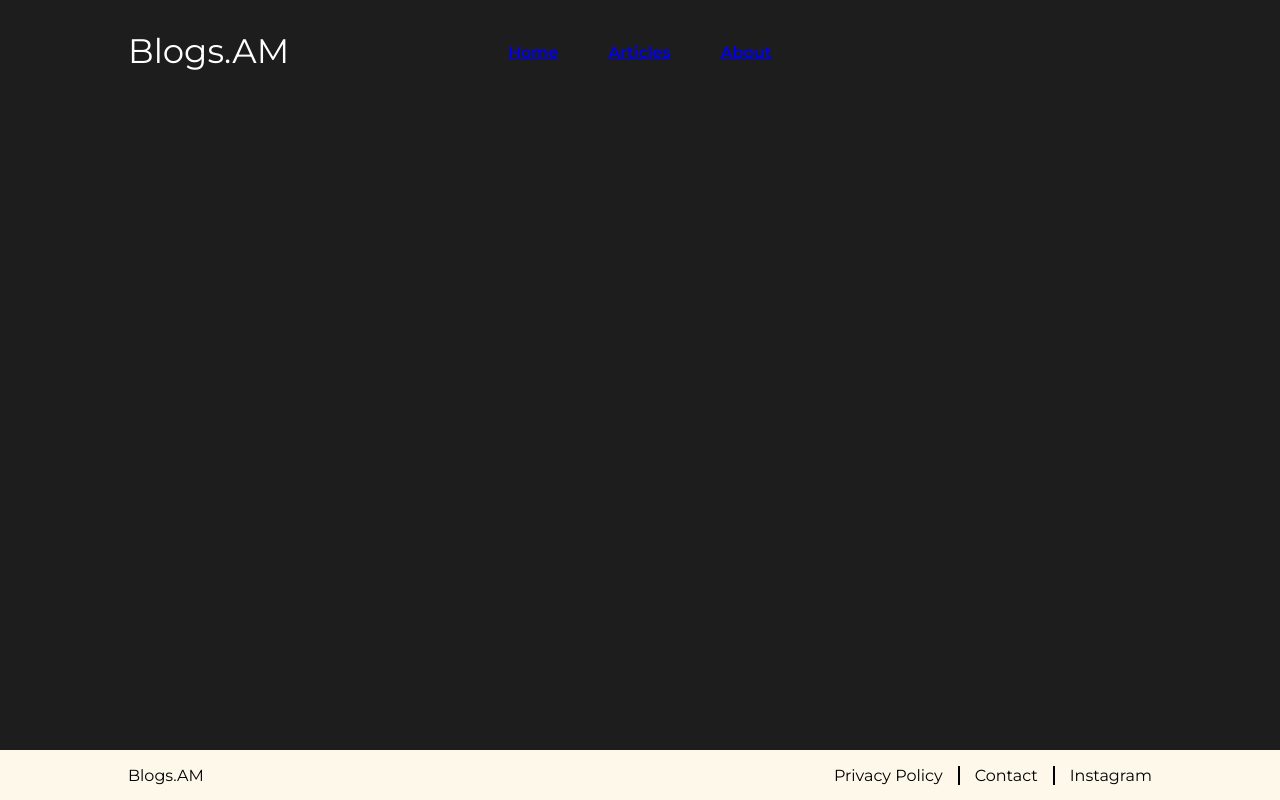
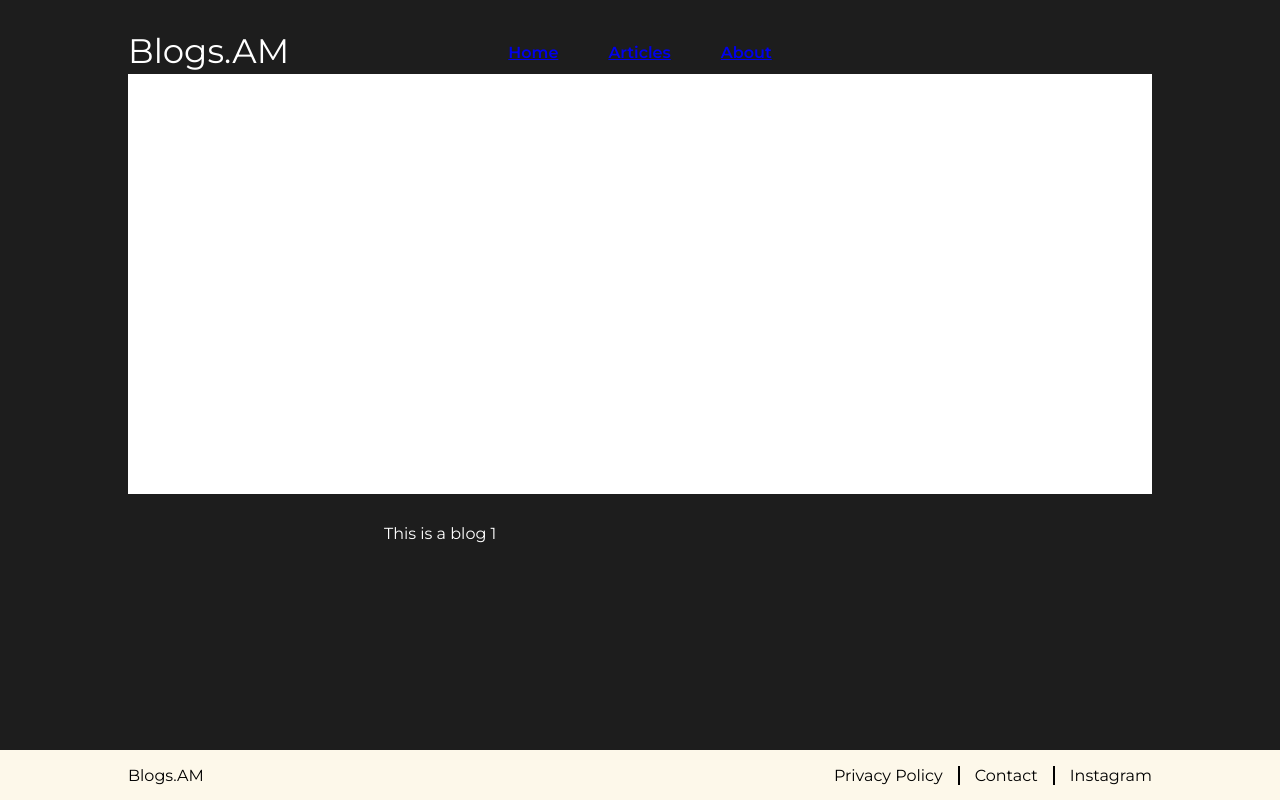
Before and after one commit to samuel-yeebiyo/blog, a React (Create React App) app: page /articles/sample in a window 1280 px wide. Built offline with nearby package versions, Linux system fonts and the light colour scheme; no server answers.

Commit message:
Started developing server separately, added the post component to retreive markdown text from the server and added ShowDown to convert to html text, then markdown-to-jsx to convert that to, of course, jsx

```diff
--- a/package.json
+++ b/package.json
@@ -6,10 +6,12 @@
     "@testing-library/jest-dom": "^5.14.1",
     "@testing-library/react": "^11.2.7",
     "@testing-library/user-event": "^12.8.3",
+    "markdown-to-jsx": "^7.1.3",
     "react": "^17.0.2",
     "react-dom": "^17.0.2",
     "react-router-dom": "^5.3.0",
     "react-scripts": "4.0.3",
+    "showdown": "^1.9.1",
     "web-vitals": "^1.1.2"
   },
   "scripts": {
--- a/public/index.html
+++ b/public/index.html
@@ -5,7 +5,6 @@
     <link rel="icon" href="%PUBLIC_URL%/favicon.ico" />
     <meta name="viewport" content="width=device-width, initial-scale=1" />
     <meta name="theme-color" content="#000000" />
-    <link rel="apple-touch-icon" href="%PUBLIC_URL%/logo192.png" />
     <link rel="manifest" href="%PUBLIC_URL%/manifest.json" />
     <title>React App</title>
   </head>
--- a/src/App.js
+++ b/src/App.js
@@ -1,6 +1,7 @@
 import Nav from './components/resusable/Nav';
-import Home from './components/Home'
-import Articles from './components/Articles'
+import Home from './components/Home';
+import Articles from './components/Articles';
+import Post from './components/resusable/Post'
 import Footer from './components/resusable/Footer';
 
 import {Route} from 'react-router-dom'
@@ -14,6 +15,7 @@ function App() {
       <div className="main-container">
         <Route path="/" exact component={()=> <Home/>}/>
         <Route path="/articles" exact component={()=> <Articles/>}/>
+        <Route path="/articles/sample" exact component={()=> <Post/>}/>
       </div>
       <Footer/>
     </div>
--- /dev/null
+++ b/src/components/resusable/Post.js
@@ -0,0 +1,48 @@
+import { useEffect, useState} from 'react'
+
+import '../../css/post.css'
+import Showdown from 'showdown'
+import MarkDown from 'markdown-to-jsx'
+
+const Blog = () => {
+
+
+    const [content, setContent] = useState('');
+
+    useEffect(()=>{
+
+        async function fetchPost(){
+            await fetch('http://localhost:8080/get').then( async (res)=> {
+
+            let data = await res.text()
+            console.log("Fetched: ", data)
+
+            let converter = new Showdown.Converter();
+            converter.setOption('simpleLineBreaks', true)
+            let html = converter.makeHtml(data);
+
+            console.log("Converted: ",html)
+
+            setContent(html)
+
+            }).catch(err => console.log(err))
+        }
+
+        fetchPost()
+
+    },[])
+
+    return (
+        <div className="Post">
+            <div className="post-image"></div>
+            <div className="post-content">
+                <p>This is a blog 1</p>
+                <MarkDown>
+                    {content}
+                </MarkDown>
+            </div>
+        </div>
+    )
+}
+
+export default Blog
--- /dev/null
+++ b/src/css/post.css
@@ -0,0 +1,10 @@
+.post-image{
+    width:100%;
+    height:420px;
+    background: white;
+    position:relative;
+}
+.post-content{
+    width:50%;
+    margin: 30px auto 20px auto;
+}
```
Also changed, not shown: public/manifest.json, 1 other file (tests, documents, lock files or other folders).
